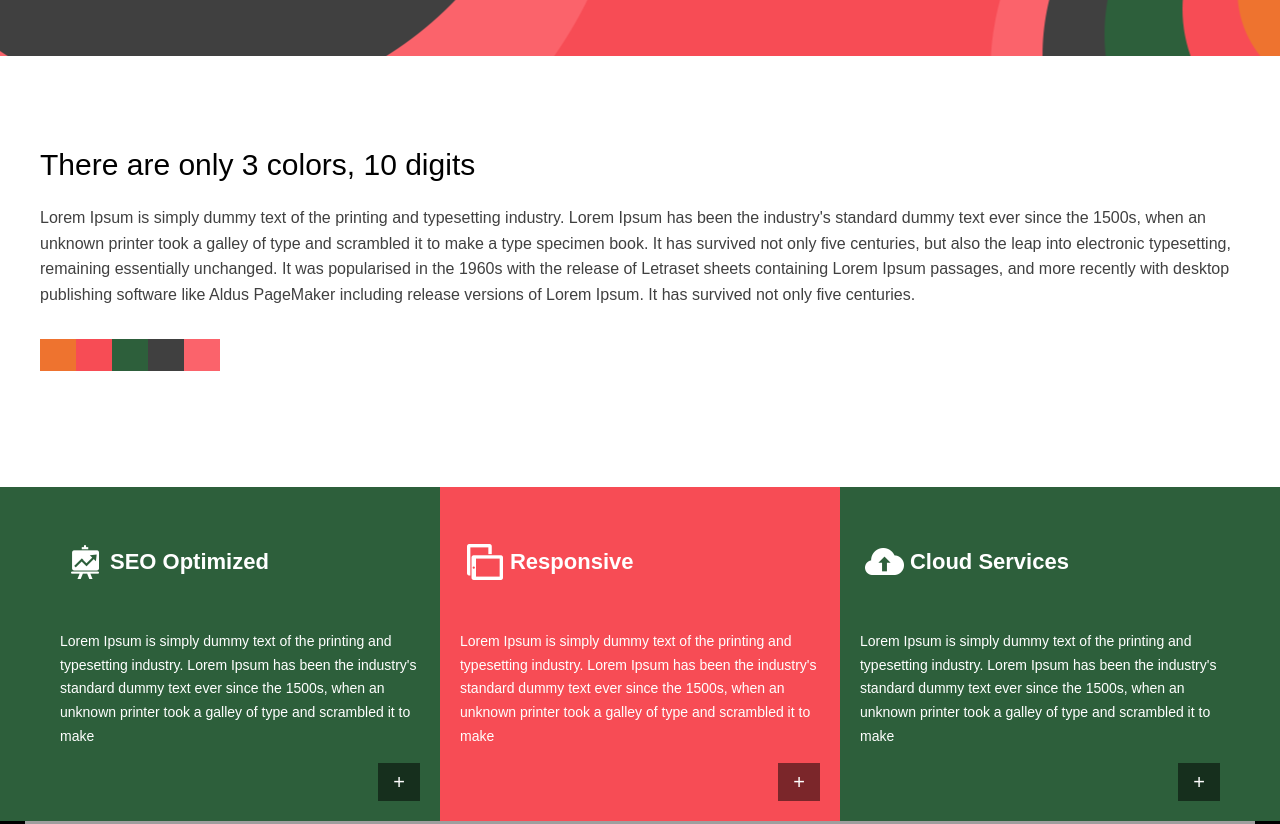
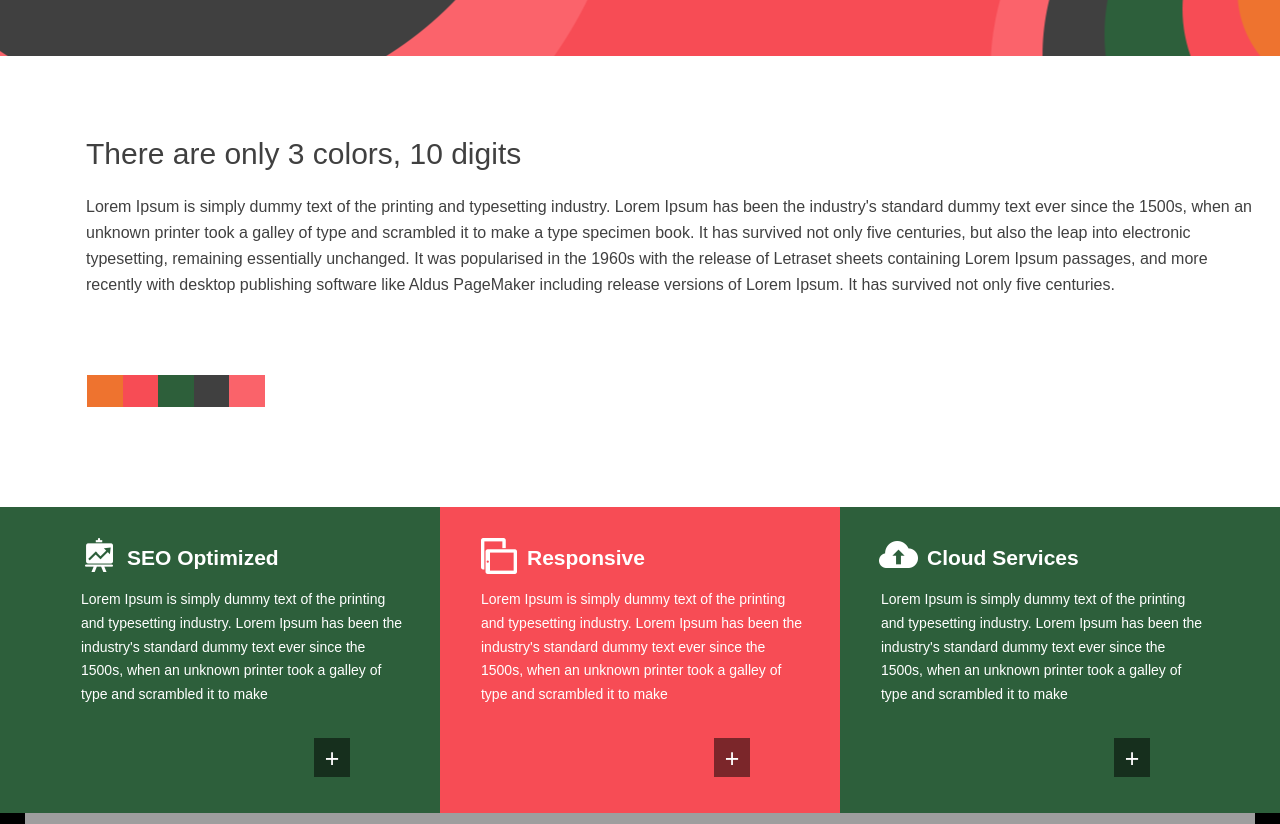
Before and after one commit to mrdzhafarov/Landing-Production, a plain HTML site: page index.html in a window 1280 px wide. Shown: the part 440-1264 px from the top of the page. Drawn offline with Linux system fonts and the light colour scheme; grey boxes are pictures that could not be loaded.

Commit message:
Made Pixel Perfect

```diff
--- a/css/styles.css
+++ b/css/styles.css
@@ -40,7 +40,7 @@ body {
 }
 
 .main-nav-list {
-	margin: 0;
+	margin-top: 5px;
 	padding: 0;
 	list-style: none;
 }
@@ -51,25 +51,25 @@ body {
 
 .main-nav-link {
 	color: #fff;
-	margin-left: 35px;
+	margin-left: 33px;
 	text-decoration: none;
 	text-transform: uppercase;
 }
 
 .header-info {
 	color: #fff;
-	width: 50%;
+	width: 45.6%;
 	margin: auto 0 auto auto;
 }
 
 .main-title {
 	font-size: 40px;
 	font-weight: normal;
-	margin: 0 0 5px;
+	margin: -35px 0 7px;
 }
 
 .header-text {
-	margin-top: 0;
+	margin-bottom: 20px;
 }
 
 .btn {
@@ -78,62 +78,39 @@ body {
 	background: transparent;
 	border: 2px solid #fff;
 	border-radius: 7px;
-	padding: 10px 25px;
+    padding: 8px 28px;
 	cursor: pointer;
 }
 
-.main {
-	background-color: #fff;
-	padding: 85px 0 100px 0;
+.article {
+    margin-top: 74px;
+    margin-bottom: 100px;
+    padding-left: 86px;
+	padding-bottom: 89px;
+    background: url("../images/colors.jpg") 87px 100% no-repeat;
+
 }
 
-.main-text {
+.article h2{
+    margin: 0 0 12px;
     font-size: 30px;
     font-weight: normal;
-	color: #000;
-	margin: 0;
 }
 
-.colors-container {
-	display: flex;
-	justify-content: flex-start;
-	flex-wrap: wrap;
-}
-
-.color {
-	width: 36px;
-	height: 32px;
-	text-indent: 100%;
-	overflow: hidden;
-}
-
-.color-1 {
-	background-color: #ee732f;
-}
-
-.color-2 {
-	background-color: #f74c55;
-}
-
-.color-3 {
-	background-color: #2d5f3b;
-}
-
-.color-4 {
-	background-color: #404040;
-}
-
-.color-5 {
-	background-color: #fb636b;
+.article p {
+	margin-bottom: 20px;
+    line-height: 26px;
 }
 
 .services-block {
 	background: #2d5f3b;
     color: #fff;
+    height: 306px;
 }
 
 .boxes {
 	display: flex;
+	height: 100%;
 }
 
 .box {
@@ -142,28 +119,36 @@ body {
     box-sizing: border-box;
     display: flex;
     flex-direction: column;
+	align-items: baseline;
 }
 
 .link-plus {
 	background-color: rgba(0, 0, 0, 0.5);
-	padding: 3px 15px;
-	font-size: 20px;
+    font-size: 25px;
     color: #fff;
     text-decoration: none;
     align-self: flex-end;
+    height: 39px;
+    width: 36px;
+    text-align: center;
+    margin: 0 70px 16px 0px;
 }
 
 .box p {
+    width: 90%;
     flex-grow: 1;
     font-size: 14px;
     line-height: 1.7;
+    margin-top: 5px;
+    padding-left: 7px;
 }
 
 .box h4 {
-	font-size: 22px;
+	font-size: 21px;
     display: flex;
     flex-direction: row;
     align-items: center;
+    margin: 6px 0px 0px 14px;
 }
 
 .box h4::before {
@@ -171,18 +156,19 @@ body {
     display: inline-block;
     width: 50px;
     height: 50px;
+    margin-right: 3px;
 }
 
 .box-1 h4::before {
-	background: url(../images/analytic-pic.png) 50% 50% no-repeat;
+	background: url(../images/analytic-pic.png) 50% 33% no-repeat;
 }
 
 .box-2 h4::before {
-	background: url(../images/ipad.png) 50% 50% no-repeat;
+	background: url(../images/ipad.png) 50% 33% no-repeat;
 }
 
 .box-3 h4::before {
-	background: url(../images/icloud.png) 50% 50% no-repeat;
+	background: url(../images/icloud.png) 50% 33% no-repeat;
 }
 
 .box-2 {
@@ -204,6 +190,8 @@ body {
 .ship-title {
 	color: #fff;
     font-size: 42px;
+    margin: 42px 0 20px;
+    line-height: 1.4;
 }
 
 .ship-text-container {
--- a/index.html
+++ b/index.html
@@ -37,9 +37,8 @@
             </div>
         </div>
     </header>
-    <main class='main'>
-        <div class="container">
-            <p class='main-text'>There are only 3 colors, 10 digits</p>
+        <div class="container article">
+            <h2>There are only 3 colors, 10 digits</h2>
             <p>Lorem Ipsum is simply dummy text of the printing and typesetting industry. Lorem Ipsum has been the
                 industry's standard dummy text ever since the 1500s, when an unknown printer took a galley of type
                 and
@@ -51,16 +50,9 @@
                 publishing
                 software like Aldus PageMaker including release versions of Lorem Ipsum. It has survived not only
                 five
-                centuries. </p>
-            <div class='colors-container'>
-                <p class="color color-1">color-1</p>
-                <p class="color color-2">color-2</p>
-                <p class="color color-3">color-3</p>
-                <p class="color color-4">color-4</p>
-                <p class="color color-5">color-5</p>
-            </div>
+                centuries.
+            </p>
         </div>
-    </main>
     <div class="services-block">
         <div class="container boxes">
             <div class="box box-1">
```
Also changed, not shown: images/colors.jpg (added). Lines whose indentation alone changed are shown as unchanged.
